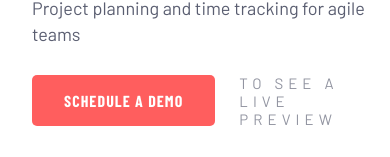
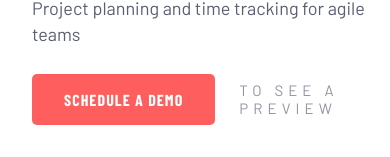
Before and after one commit to EsraaY21/project-tracking-intro-component, a React (Vite) app: page / in a window 390 px wide. Shown: the part 730-887 px from the top of the page. Built offline with nearby package versions, Linux system fonts and the light colour scheme; a web font is replaced by a local one.

Commit message:
text hidden on mobile

```diff
--- a/src/App.jsx
+++ b/src/App.jsx
@@ -17,7 +17,9 @@ function App() {
             </p>
             <div className="hero_cta">
               <a href="">Schedule a demo</a>
-              <span>to see a live preview</span>
+              <p>
+                to see a <span className="hide-on-mobile">live </span>preview
+              </p>
             </div>
           </div>
           <img src="assets/images/illustration-devices.svg" alt="Hero Image" />
--- a/src/css/desktop.css
+++ b/src/css/desktop.css
@@ -192,7 +192,7 @@ header nav ul li a.nav_login {
     opacity: 0.25;
 }
 
-.hero_cta span {
+.hero_cta p {
     font-size: 15px;
     letter-spacing: 5px;
     mix-blend-mode: normal;
--- a/src/css/mobile.css
+++ b/src/css/mobile.css
@@ -48,6 +48,13 @@
         margin-bottom: 27px;
         max-width: none;
     }
+
+    .hero_cta .hide-on-mobile {
+        display: none;
+    }
+
+
+    /* Navbar ******************** */
 
     .nav_mobile button {
         outline: none;
```
